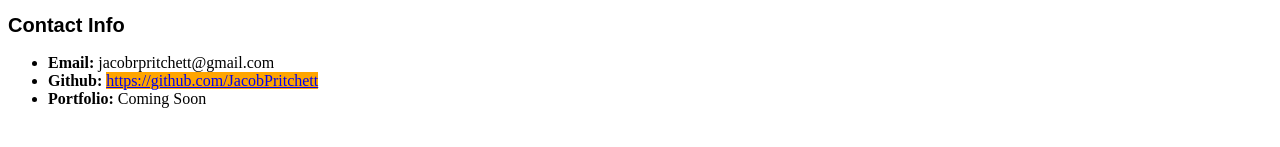
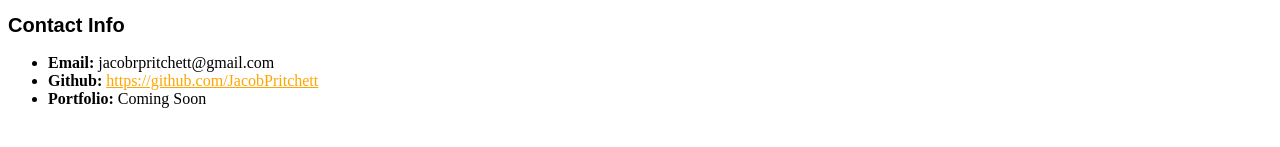
Before and after one commit to JacobPritchett/1strepo, a plain HTML site: page 1stpage.html in a window 1280 px wide. Shown: the part 499-646 px from the top of the page. Drawn offline with Linux system fonts and the light colour scheme.

Commit message:
changed some files

```diff
--- a/1ststyle.css
+++ b/1ststyle.css
@@ -14,7 +14,7 @@ p {
 }
 
 a {
-	background-color: orange;
+	color: orange;
 }
 
 }
```
